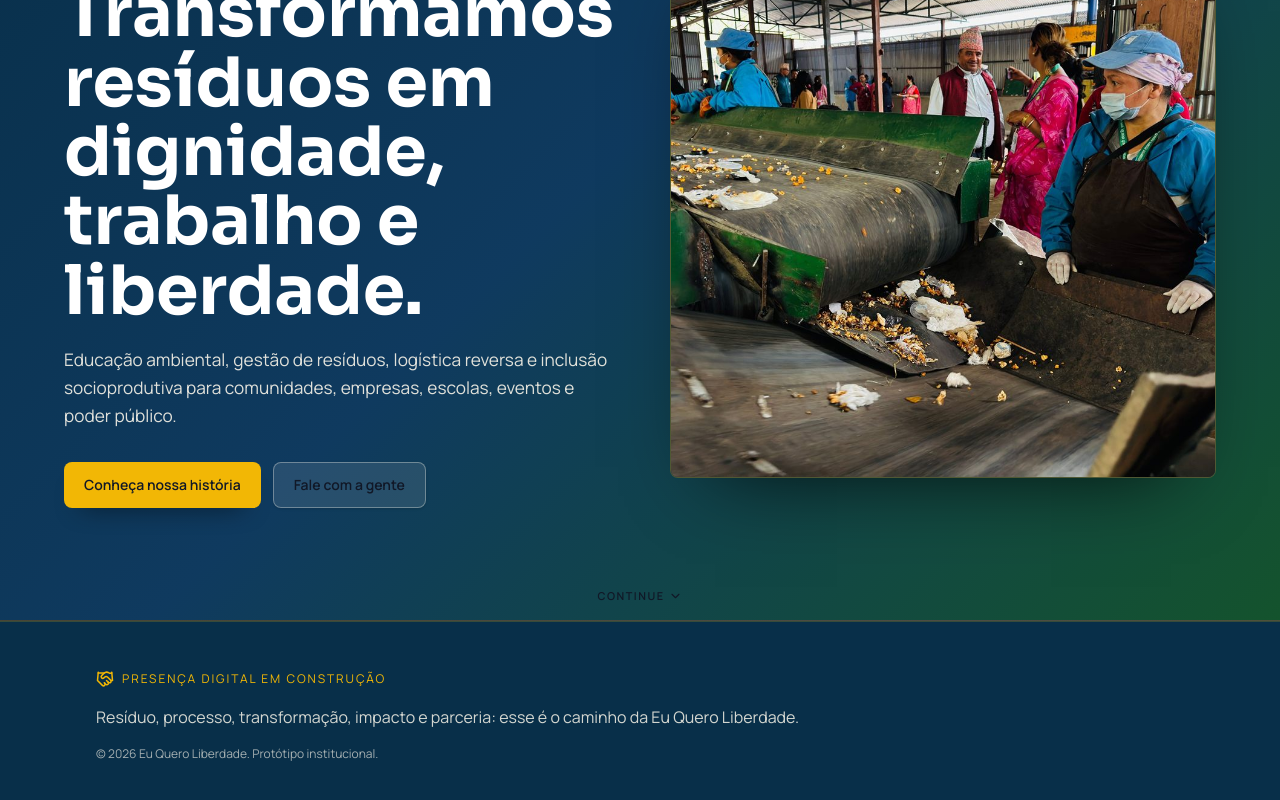
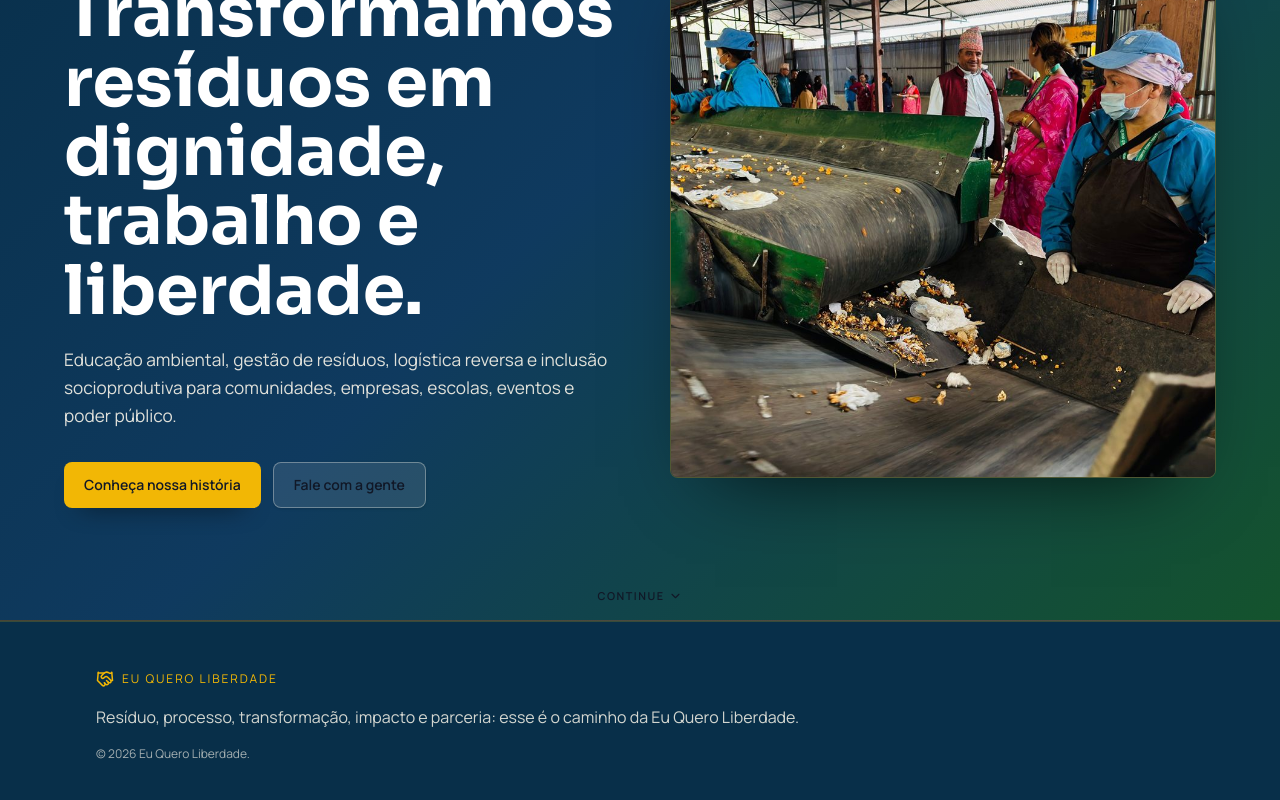
Before and after one commit to tempotec/Euqueroliber, a React (Vite) app: page / in a window 1280 px wide. Shown: the part 264-1064 px from the top of the page. Built offline with nearby package versions, Linux system fonts and the light colour scheme; no server answers.

Commit message:
chore(site): ajustar seo e remover codigo legado

```diff
--- a/index.html
+++ b/index.html
@@ -1,10 +1,14 @@
 <!doctype html>
-<html lang="en">
+<html lang="pt-BR">
   <head>
     <meta charset="UTF-8" />
     <link rel="icon" type="image/svg+xml" href="%BASE_URL%favicon.svg" />
     <meta name="viewport" content="width=device-width, initial-scale=1.0" />
-    <title>eu-quero-liberdade</title>
+    <meta
+      name="description"
+      content="Eu Quero Liberdade conecta gestão de resíduos, educação ambiental, economia circular, inclusão produtiva e desenvolvimento territorial."
+    />
+    <title>Eu Quero Liberdade | Gestão de Resíduos e Inclusão Produtiva</title>
   </head>
   <body>
     <div id="root"></div>
--- a/src/components/layout/Footer.tsx
+++ b/src/components/layout/Footer.tsx
@@ -7,7 +7,7 @@ export function Footer() {
       <div className="mx-auto flex w-full max-w-6xl flex-col gap-4 px-5 py-10 md:px-8 md:py-12">
         <div className="inline-flex items-center gap-2 text-[#F2B705]">
           <Handshake size={18} />
-          <span className="text-xs uppercase tracking-[0.16em]">Presença digital em construção</span>
+          <span className="text-xs uppercase tracking-[0.16em]">{siteContent.brand}</span>
         </div>
         <p className="max-w-4xl text-sm leading-relaxed text-[#F7F3E8]/85 md:text-base">{siteContent.footer.message}</p>
         <p className="text-xs text-[#F7F3E8]/65">{siteContent.footer.rights}</p>
--- a/src/components/sections/Parceiros.tsx
+++ /dev/null
@@ -1,21 +0,0 @@
-import { siteContent } from '../../content/site'
-import { AnimatedTitle } from '../ui/AnimatedTitle'
-import { Section } from '../ui/Section'
-
-export function Parceiros() {
-  return (
-    <Section id="parceiros" className="bg-[#FBF8EF]">
-      <AnimatedTitle as="h2" className="text-3xl font-semibold tracking-normal text-[#111827] md:text-4xl">
-        {siteContent.parceiros.title}
-      </AnimatedTitle>
-
-      <div className="mt-8 grid gap-3.5 sm:grid-cols-2 md:gap-4">
-        {siteContent.parceiros.itens.map((item) => (
-          <article key={item} className="rounded-lg border border-[#D9E2D0] bg-white p-5 shadow-sm transition duration-200 hover:-translate-y-0.5 hover:border-[#D97706]/45 hover:shadow-md">
-            <p className="text-sm font-medium leading-relaxed text-[#374151]">{item}</p>
-          </article>
-        ))}
-      </div>
-    </Section>
-  )
-}
--- a/src/content/site.ts
+++ b/src/content/site.ts
@@ -2,25 +2,15 @@ import { homeImages } from './homeImages'
 
 export const siteContent = {
   brand: 'Eu Quero Liberdade',
-  nav: [
-    { label: 'Quem Somos', href: '#quem-somos' },
-    { label: 'Solu\u00e7\u00f5es', href: '#solucoes' },
-    { label: 'Prop\u00f3sito', href: '#proposito' },
-    { label: 'Como Trabalhamos', href: '#como-trabalhamos' },
-    { label: 'Projetos e Trajet\u00f3ria', href: '#projetos' },
-    { label: 'Impacto', href: '#impacto' },
-    { label: 'Diferenciais', href: '#diferenciais' },
-    { label: 'Redes e Setores', href: '#parceiros' },
-    { label: 'Contato', href: '#contato' },
-  ],
+
   hero: {
     title: 'Transformamos res\u00edduos em dignidade, trabalho e liberdade.',
     image: homeImages.hero.src,
     subtitle:
       'Educa\u00e7\u00e3o ambiental, gest\u00e3o de res\u00edduos, log\u00edstica reversa e inclus\u00e3o socioprodutiva para comunidades, empresas, escolas, eventos e poder p\u00fablico.',
     ctas: [
-      { label: 'Conhe\u00e7a nossa hist\u00f3ria', href: '#quem-somos' },
-      { label: 'Fale com a gente', href: '#contato' },
+      { label: 'Conhe\u00e7a nossa hist\u00f3ria' },
+      { label: 'Fale com a gente' },
     ],
   },
   quemSomos: {
@@ -70,59 +60,14 @@ export const siteContent = {
       'A log\u00edstica reversa tamb\u00e9m pode ser humana: retorno \u00e0 cidadania, ao trabalho e ao pertencimento.',
     ],
   },
-  parceiros: {
-    title: 'Redes e setores de atua\u00e7\u00e3o',
-    itens: [
-      'Cooperativas e redes territoriais',
-      'Empresas com metas socioambientais',
-      'Escolas e universidades',
-      'Eventos e produtoras culturais',
-      'Institui\u00e7\u00f5es p\u00fablicas e agendas territoriais',
-    ],
-  },
+
   contato: {
     title: 'Contato',
-    subtitle:
-      'Transformar passivos em ativos come\u00e7a por uma conversa clara sobre territ\u00f3rio, res\u00edduos e responsabilidade compartilhada.',
-    formTitle: 'Quero estruturar uma a\u00e7\u00e3o',
     ctaLabel: 'Entrar em contato',
-    image: homeImages.territory.src,
-    perfis: [
-      {
-        value: 'empresa',
-        label: 'Empresa',
-        support: 'Quer estruturar log\u00edstica reversa, educa\u00e7\u00e3o ambiental e crit\u00e9rios de impacto.',
-      },
-      {
-        value: 'escola',
-        label: 'Escola',
-        support: 'Busca uma jornada de educa\u00e7\u00e3o ambiental para estudantes, docentes e comunidade escolar.',
-      },
-      {
-        value: 'prefeitura',
-        label: 'Prefeitura',
-        support: 'Precisa ampliar coleta seletiva, mobiliza\u00e7\u00e3o social e destina\u00e7\u00e3o respons\u00e1vel em escala territorial.',
-      },
-      {
-        value: 'evento',
-        label: 'Evento',
-        support: 'Quer planejar um evento com triagem, equipe de campo e legado socioambiental.',
-      },
-      {
-        value: 'organizacao-social',
-        label: 'Organiza\u00e7\u00e3o social',
-        support: 'Quer cocriar projetos com foco em inclus\u00e3o produtiva, pertencimento e protagonismo comunit\u00e1rio.',
-      },
-      {
-        value: 'comunidade-cooperativa',
-        label: 'Comunidade ou cooperativa',
-        support: 'Busca fortalecimento de rede, capacita\u00e7\u00e3o e conex\u00e3o com oportunidades.',
-      },
-    ],
   },
   footer: {
     message:
       'Res\u00edduo, processo, transforma\u00e7\u00e3o, impacto e parceria: esse \u00e9 o caminho da Eu Quero Liberdade.',
-    rights: `\u00a9 ${new Date().getFullYear()} Eu Quero Liberdade. Prot\u00f3tipo institucional.`,
+    rights: `\u00a9 ${new Date().getFullYear()} Eu Quero Liberdade.`,
   },
 }
```
Also changed, not shown: 1 other file (tests, documents, lock files or other folders).
